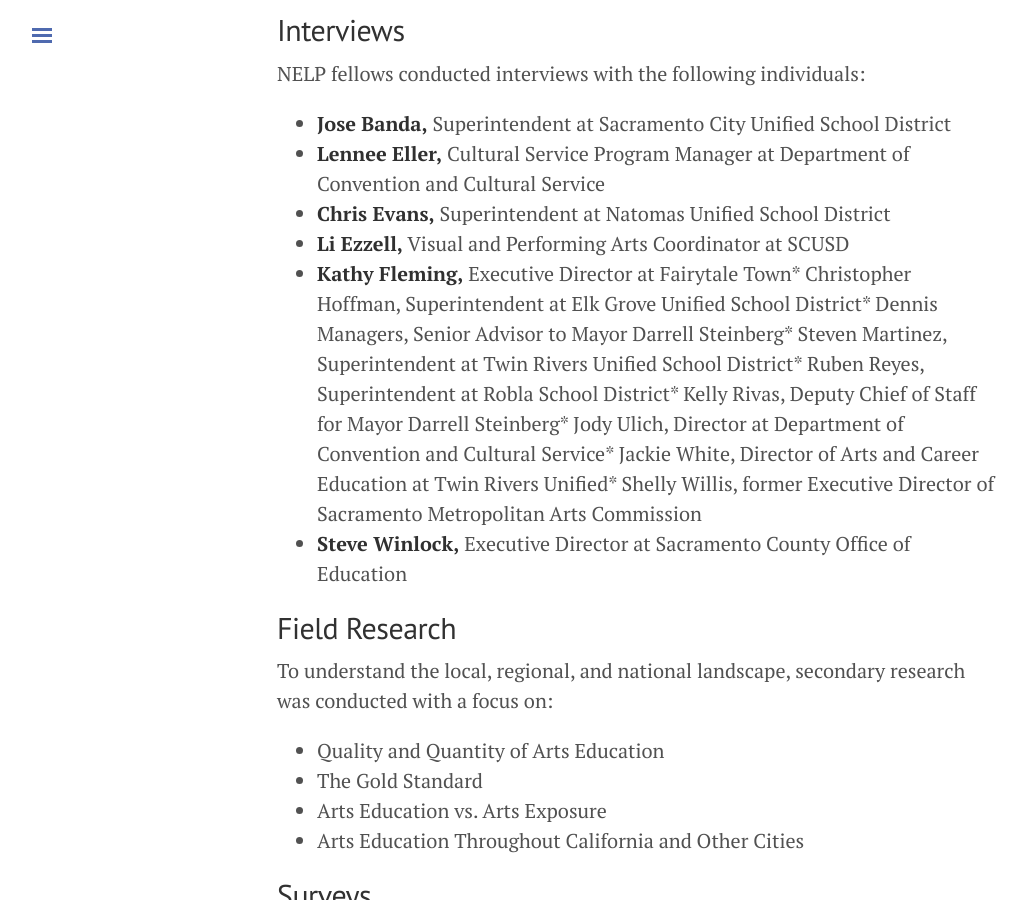
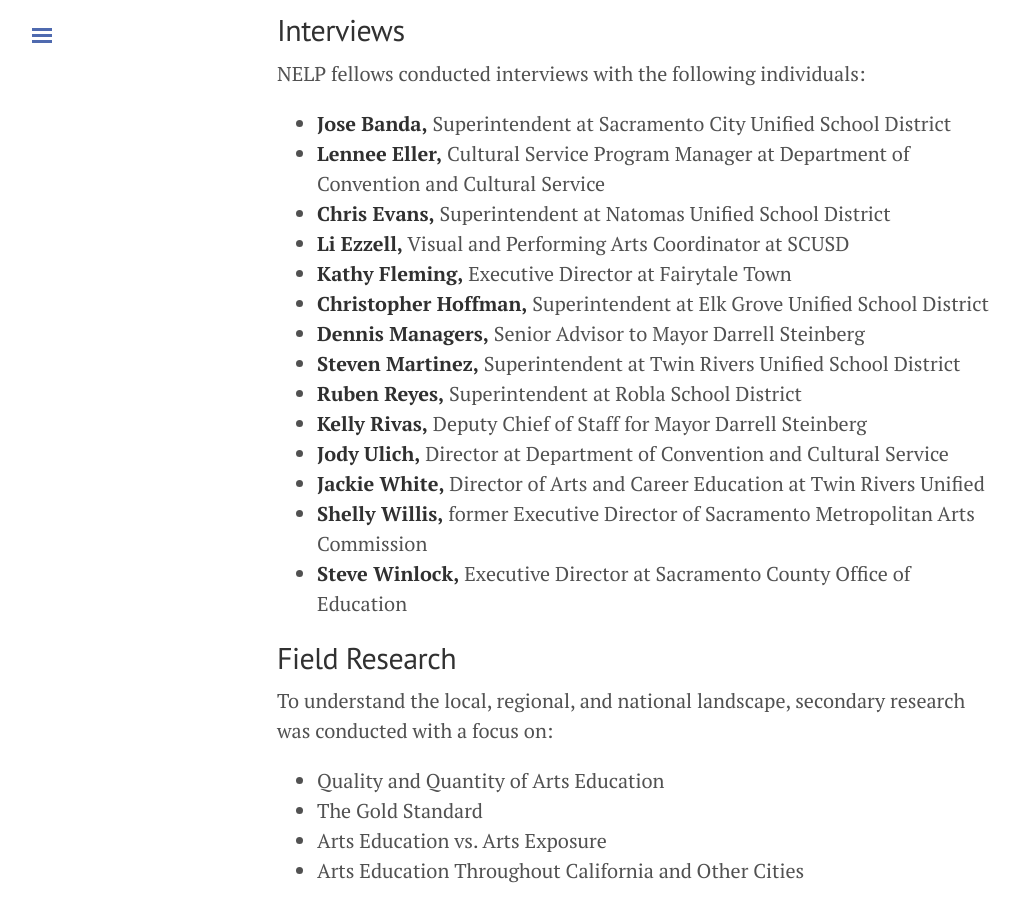
Before and after one commit to code4sac/sacarts4ALL, a Jekyll site: the page built from 02_methodology.md, in a window 1280 px wide and 900 px high, scrolled down 571 px. Shown: the whole window, without its empty margins (3-1030 px from the left). Built offline with Jekyll 4.4.1, drawn with Linux system fonts in a browser that asks for light colours.

```diff
--- a/02_methodology.md
+++ b/02_methodology.md
@@ -17,16 +17,26 @@ To answer these questions, the NELP fellows relied on interviews, field research
 ## Interviews
 
 NELP fellows conducted interviews with the following individuals:
+
 * <strong>Jose Banda,</strong> Superintendent at Sacramento City Unified School District
 * <strong>Lennee Eller,</strong> Cultural Service Program Manager at Department of Convention and Cultural Service
 * <strong>Chris Evans,</strong> Superintendent at Natomas Unified School District
 * <strong>Li Ezzell,</strong> Visual and Performing Arts Coordinator at SCUSD
-* <strong>Kathy Fleming,</strong> Executive Director at Fairytale Town* Christopher Hoffman, Superintendent at Elk Grove Unified School District* Dennis Managers, Senior Advisor to Mayor Darrell Steinberg* Steven Martinez, Superintendent at Twin Rivers Unified School District* Ruben Reyes, Superintendent at Robla School District* Kelly Rivas, Deputy Chief of Staff for Mayor Darrell Steinberg* Jody Ulich, Director at Department of Convention and Cultural Service* Jackie White, Director of Arts and Career Education at Twin Rivers Unified* Shelly Willis, former Executive Director of Sacramento Metropolitan Arts Commission
+* <strong>Kathy Fleming,</strong> Executive Director at Fairytale Town
+* <strong>Christopher Hoffman,</strong> Superintendent at Elk Grove Unified School District
+* <strong>Dennis Managers,</strong> Senior Advisor to Mayor Darrell Steinberg
+* <strong>Steven Martinez,</strong> Superintendent at Twin Rivers Unified School District
+* <strong>Ruben Reyes,</strong> Superintendent at Robla School District
+* <strong>Kelly Rivas,</strong> Deputy Chief of Staff for Mayor Darrell Steinberg
+* <strong>Jody Ulich,</strong> Director at Department of Convention and Cultural Service
+* <strong>Jackie White,</strong> Director of Arts and Career Education at Twin Rivers Unified
+* <strong>Shelly Willis,</strong> former Executive Director of Sacramento Metropolitan Arts Commission
 * <strong>Steve Winlock,</strong> Executive Director at Sacramento County Office of Education
 
 ## Field Research
 
 To understand the local, regional, and national landscape, secondary research was conducted with a focus on:
+
 * Quality and Quantity of Arts Education
 * The Gold Standard
 * Arts Education vs. Arts Exposure
```
